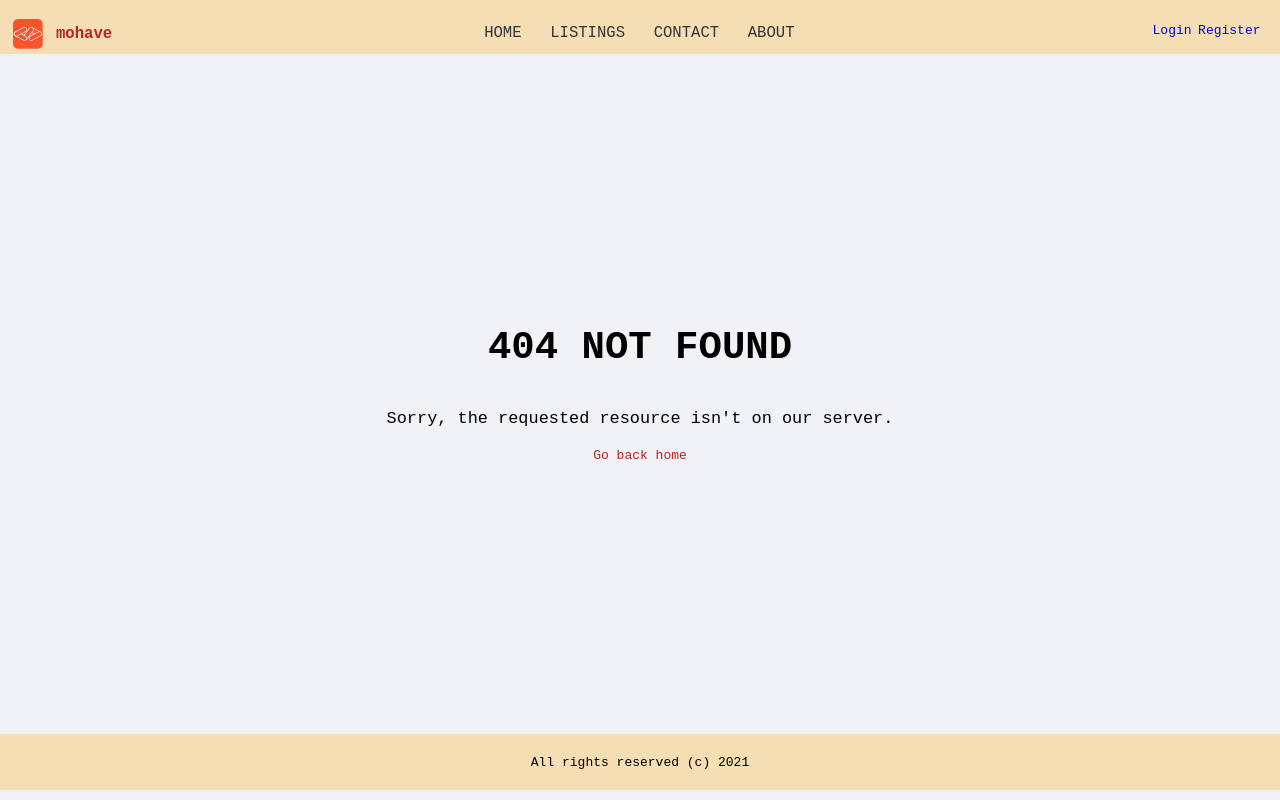
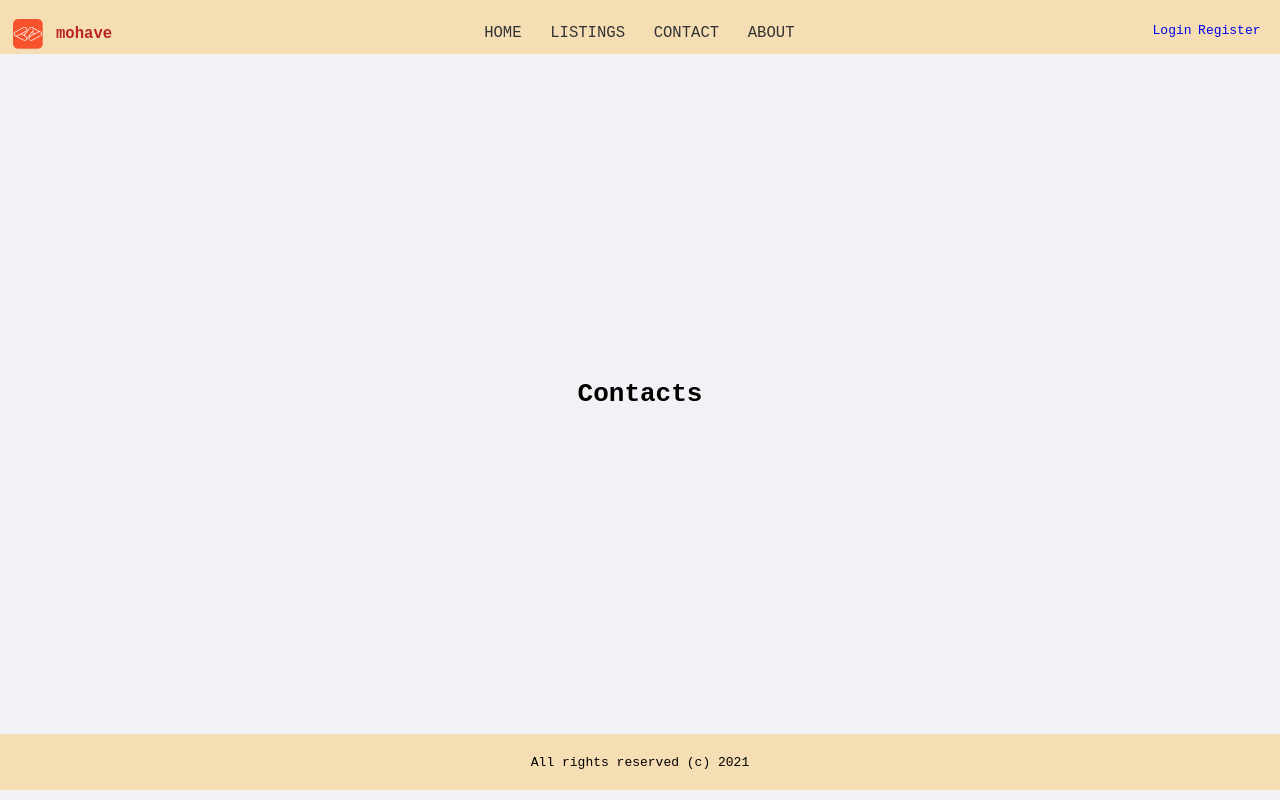
Before and after one commit to derek-dv/mohave, a React (Create React App) app: page /contact in a window 1280 px wide. Before the commit this address had no page. Built offline with nearby package versions, Linux system fonts and the light colour scheme.

Commit message:
contacts page created and initialised

```diff
--- a/src/App.js
+++ b/src/App.js
@@ -4,6 +4,7 @@ import Footer from "./components/Footer";
 import Header from "./components/Header";
 import NotFound from "./pages/NotFound";
 import { Route, BrowserRouter, Switch } from "react-router-dom";
+import Contact from "./pages/Contact";
 
 function App() {
   return (
@@ -12,6 +13,7 @@ function App() {
         <Header />
         <Switch>
           <Route exact path="/" component={Home} />
+          <Route exact path="/contact" component={Contact} />
           <Route component={NotFound} />
         </Switch>
         <Footer />
--- a/src/components/Agent.css
+++ b/src/components/Agent.css
@@ -25,7 +25,7 @@
 }
 
 .agents__link:hover {
-  transform: scale(1.04);
+  transform: scale(1.05);
 }
 
 .agents__link > h4 {
--- a/src/components/Header.js
+++ b/src/components/Header.js
@@ -22,27 +22,27 @@ function Header() {
           </li>
 
           <li>
-            <Link className="header__link" to="/">
+            <Link className="header__link" to="/listings">
               LISTINGS
             </Link>{" "}
           </li>
           <li>
-            <Link className="header__link" to="/">
+            <Link className="header__link" to="/contact">
               CONTACT
             </Link>{" "}
           </li>
           <li>
-            <Link className="header__link" to="/">
+            <Link className="header__link" to="/about">
               ABOUT
             </Link>{" "}
           </li>
         </ul>
       </div>
       <div className="header__auths">
-        <Link className="header__auth" to="/">
+        <Link className="header__auth" to="/auth/login">
           Login
         </Link>
-        <Link className="header__auth" to="/">
+        <Link className="header__auth" to="/auth/register">
           Register
         </Link>
       </div>
--- a/src/components/Landing.css
+++ b/src/components/Landing.css
@@ -13,6 +13,10 @@
 }
 
 .landing__button {
+  font-size: large;
+  text-decoration: none;
+  color: #000000;
+  padding: 0.3em;
   width: 70%;
   margin: 0.3em;
   border: none;
@@ -27,7 +31,6 @@
 .landing__button:hover {
   cursor: pointer;
   background-color: #bb2323;
-  transform: scale(1.05);
 }
 
 .landing__heading {
--- a/src/components/Landing.js
+++ b/src/components/Landing.js
@@ -2,7 +2,7 @@ import React from "react";
 import { Link } from "react-router-dom";
 import "./Landing.css";
 
-function Landing() {
+function Landing(props) {
   return (
     <div
       style={{ backgroundImage: "url(./images/screen.png)" }}
@@ -24,7 +24,9 @@ function Landing() {
             dolores nobis placeat natus harum corporis dolorem laudantium quod
             expedita!
           </p>
-          <button className="landing__button">View Available Houses</button>
+          <Link to="/listings" className="landing__button">
+            View Available Houses
+          </Link>
         </div>
         <div className="landing__right">
           <h2 className="landing__heading">Sign In</h2>
--- /dev/null
+++ b/src/pages/Contact.css
@@ -0,0 +1,6 @@
+.contact {
+  height: 85vh;
+  display: flex;
+  justify-content: center;
+  align-items: center;
+}
--- /dev/null
+++ b/src/pages/Contact.js
@@ -0,0 +1,12 @@
+import React from "react";
+import "./Contact.css";
+
+function Contact() {
+  return (
+    <div className="contact">
+      <h1>Contacts</h1>
+    </div>
+  );
+}
+
+export default Contact;
```
Also changed, not shown: 1 other file (tests, documents, lock files or other folders).
